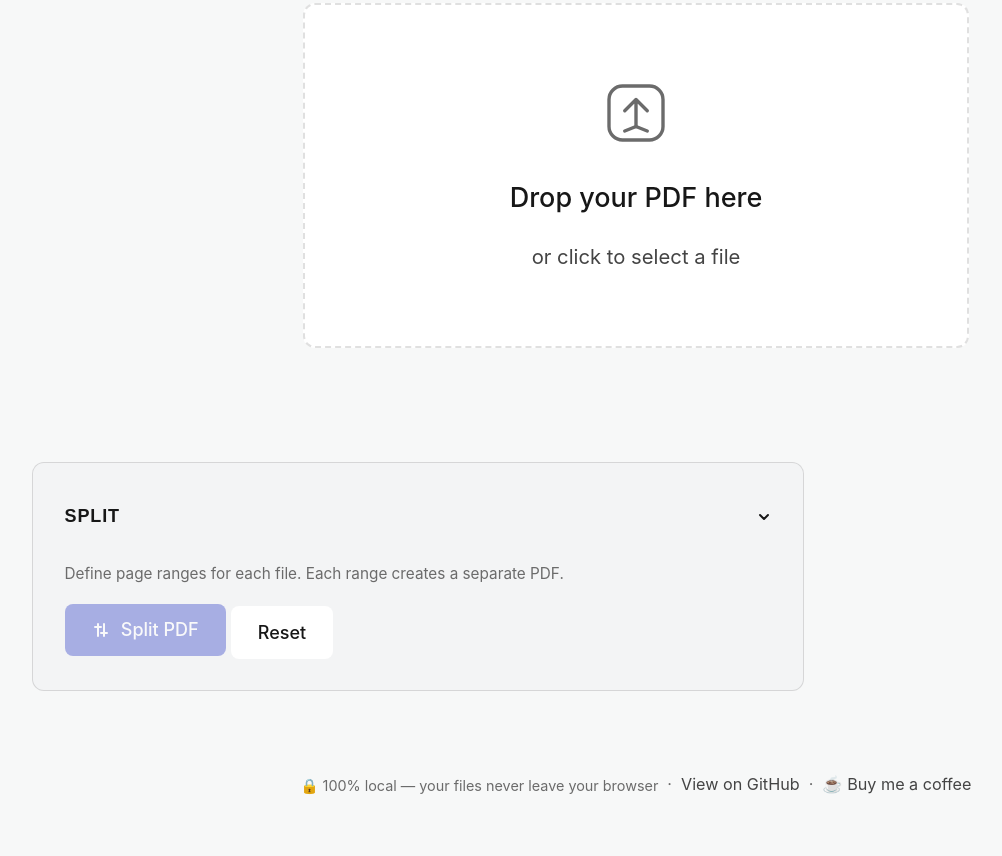
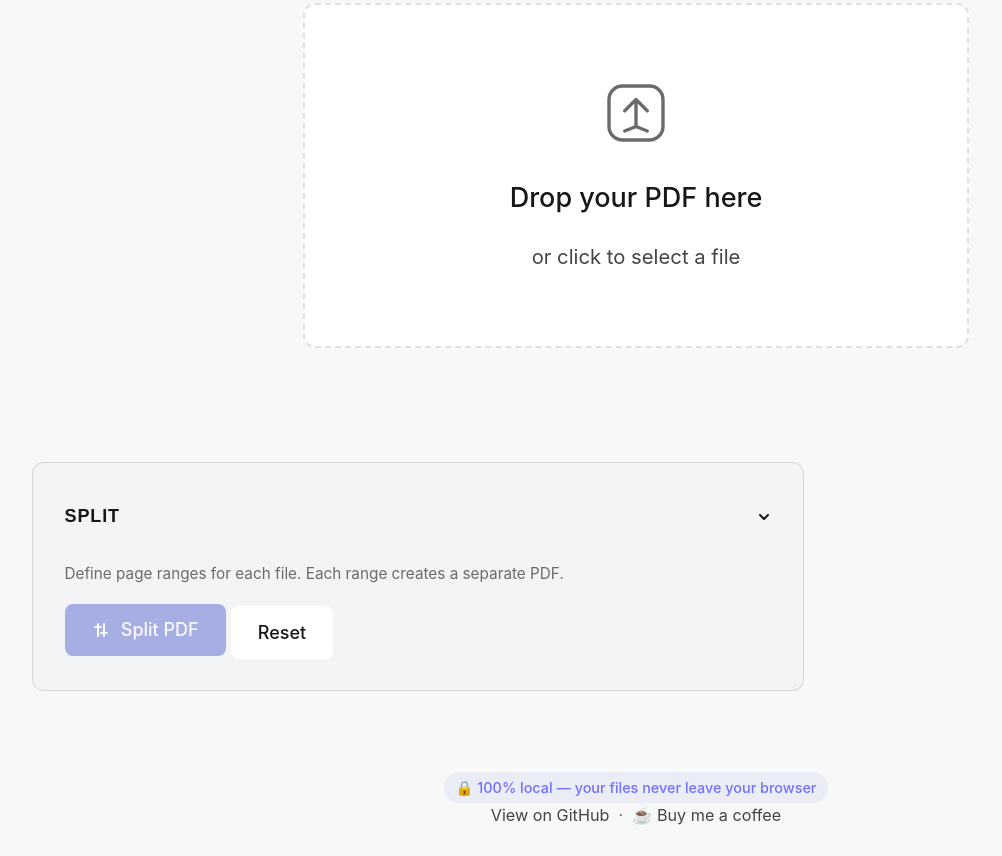
Before and after one commit to Hichiro6/pdf-splitter, a website built with Vite: page index.html in a window 1280 px wide. Shown: the part 296-1152 px from the top of the page, without its empty margins (4-1006 px from the left). Before the commit the page ends 1121 px from the top, so only its background shows below. Built offline with nearby package versions, Linux system fonts and the light colour scheme.

Commit message:
chore: restructure privacy badge in footer
Moved badge from footer__links into dedicated .footer__privacy wrapper above links for consistency.

```diff
--- a/index.html
+++ b/index.html
@@ -92,9 +92,10 @@
     </section>
 
     <footer class="footer">
+      <div class="footer__privacy">
+        <span class="badge" data-i18n="header.badge">🔒 100% local — your files never leave your browser</span>
+      </div>
       <div class="footer__links">
-        <span class="footer__privacy-badge" data-i18n="header.badge">🔒 100% local — your files never leave your browser</span>
-        <span class="footer__separator">·</span>
         <a href="https://github.com/Hichiro6/pdf-splitter" target="_blank" rel="noopener noreferrer" data-i18n="privacy.link">View on GitHub</a>
         <span class="footer__separator">·</span>
         <a href="https://buymeacoffee.com/hichiro" target="_blank" rel="noopener noreferrer" class="footer__bmc">☕ <span data-i18n="footer.bmc">Buy me a coffee</span></a>
```
